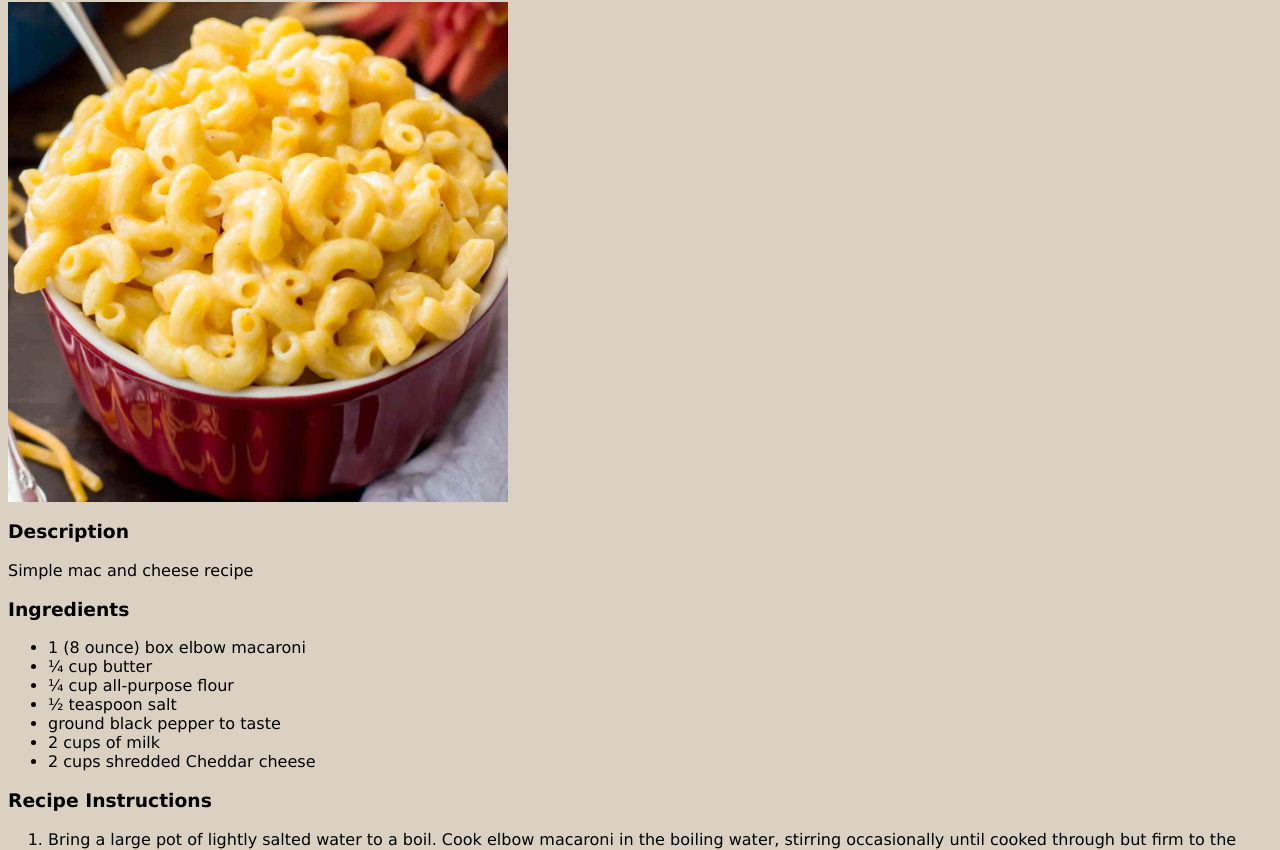
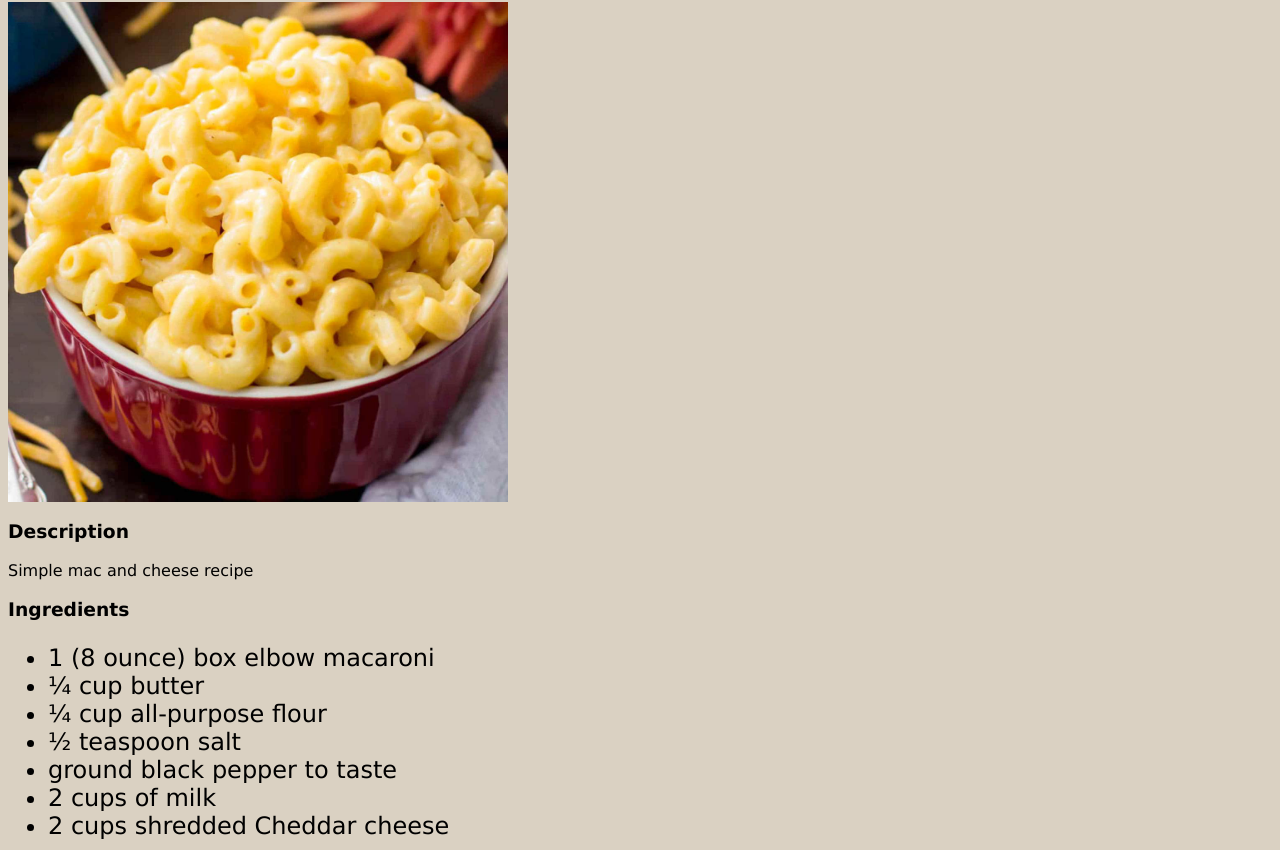
Before and after one commit to khruschevite/odin-recipes, a plain HTML site: page recipes/mac_and_cheese.html in a window 1280 px wide. Shown: the part 65-915 px from the top of the page. Drawn offline with Linux system fonts and the light colour scheme.

Commit message:
change font size of recipes

```diff
--- a/recipes/mac_and_cheese.html
+++ b/recipes/mac_and_cheese.html
@@ -6,7 +6,7 @@
 <p>Simple mac and cheese recipe</p>
 
 <h3>Ingredients</h3>
-<ul>
+<ul class="ingredients">
     <li>1 (8 ounce) box elbow macaroni</li>
     <li>¼ cup butter</li>
     <li>¼ cup all-purpose flour</li>
--- a/style.css
+++ b/style.css
@@ -7,3 +7,7 @@ img {
     width: 500px;
     height: auto;
 }
+
+.ingredients {
+    font-size: 24px;
+}
```
Also changed, not shown: recipes/smoothie.html (+1 -1 lines).
